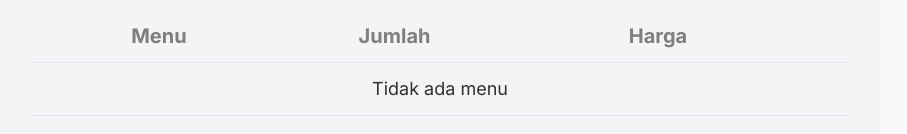
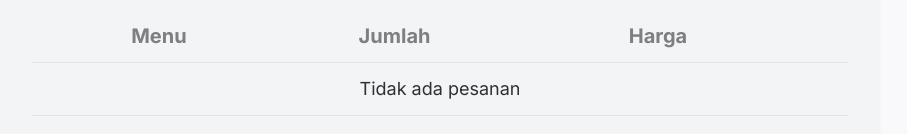
Before and after one commit to baskararestu/restaurant-cashier, a Next.js app: page /dapur in a window 1280 px wide. Shown: the part 322-456 px from the top of the page, without its empty margins (200-1107 px from the left). Built offline with nearby package versions, Linux system fonts and the light colour scheme.

Commit message:
[fix] type in dapur content

```diff
--- a/src/app/dapur/DapurContent.tsx
+++ b/src/app/dapur/DapurContent.tsx
@@ -38,7 +38,7 @@ function DapurContent() {
             {orders.length === 0 || orders === null ? (
               <tr>
                 <td colSpan={4} className="text-center text-lg">
-                  Tidak ada menu
+                  Tidak ada pesanan
                 </td>
               </tr>
             ) : (
```
